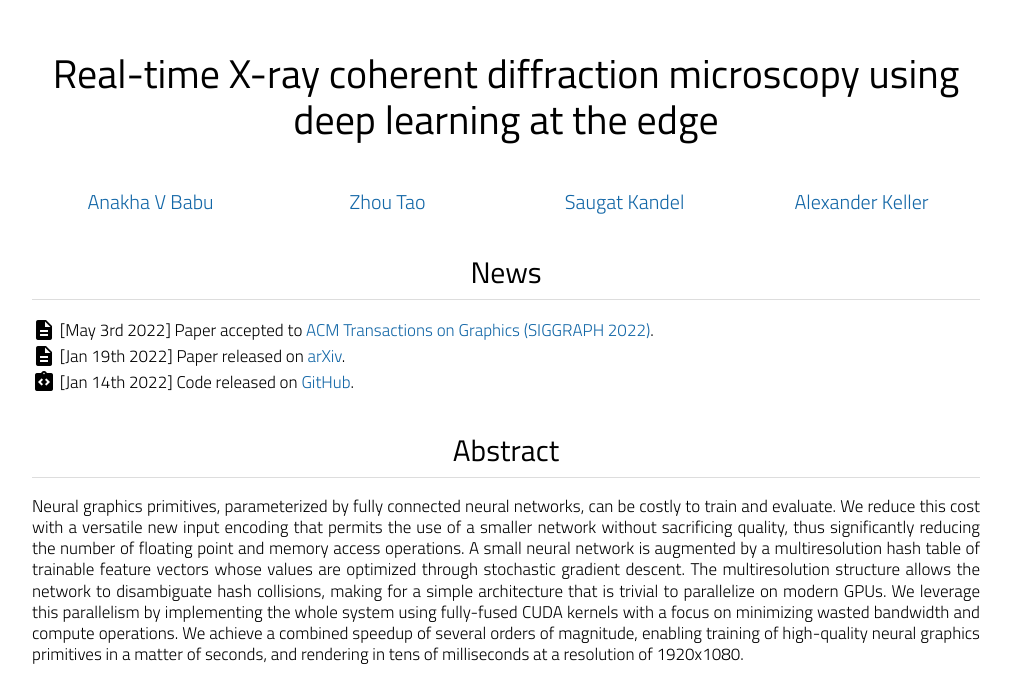
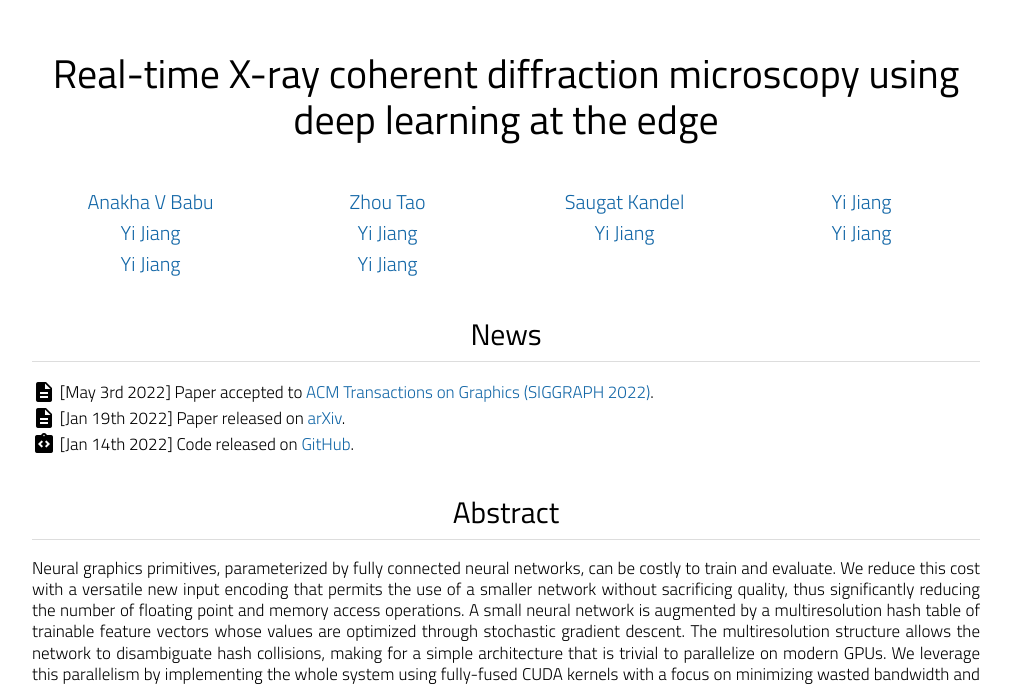
Before and after one commit to vbanakha/edgePtychoNN-realtime, a plain HTML site: page index.html in a window 1280 px wide. Shown: the top 687 px of the page, without its empty margins (134-1145 px from the left). Drawn offline with Linux system fonts and the light colour scheme.

Commit message:
Update index.html

```diff
--- a/index.html
+++ b/index.html
@@ -210,11 +210,7 @@ figure {
 	<meta property="og:description" content="Real-time X-ray coherent diffraction microscopy using deep learning at the edge"/>
 	<link href="https://fonts.googleapis.com/css2?family=Material+Icons" rel="stylesheet">
 
-	<meta name="twitter:card" content="summary_large_image">
-	<meta name="twitter:creator" content="@mmalex">
-	<meta name="twitter:title" content="Instant Neural Graphics Primitives with a Multiresolution Hash Encoding">
-	<meta name="twitter:description" content="A new paper from NVIDIA Research which presents a method for instant training & rendering of high-quality neural graphics primitives.">
-	<meta name="twitter:image" content="https://nvlabs.github.io/instant-ngp/assets/twitter.jpg">
+
 </head>
 
 <body>
@@ -225,10 +221,16 @@ figure {
 
 	<div id="authors">
 		<div class="author-row">
-			<div class="col-4 text-center"><a href="https://tom94.net">Anakha V Babu</a></div>
-			<div class="col-4 text-center"><a href="https://research.nvidia.com/person/alex-evans">Zhou Tao</a></div>
+			<div class="col-4 text-center"><a href="https://www.anl.gov/profile/anakha-v-babu">Anakha V Babu</a></div>
+			<div class="col-4 text-center"><a href="https://www.anl.gov/profile/tao-zhou">Zhou Tao</a></div>
 			<div class="col-4 text-center"><a href="https://research.nvidia.com/person/christoph-schied">Saugat Kandel</a></div>
-			<div class="col-4 text-center"><a href="https://research.nvidia.com/person/alex-keller">Alexander Keller</a></div>
+			<div class="col-4 text-center"><a href="">Yi Jiang</a></div>
+			<div class="col-4 text-center"><a href="">Yi Jiang</a></div>
+			<div class="col-4 text-center"><a href="">Yi Jiang</a></div>
+			<div class="col-4 text-center"><a href="">Yi Jiang</a></div>
+			<div class="col-4 text-center"><a href="">Yi Jiang</a></div>
+			<div class="col-4 text-center"><a href="">Yi Jiang</a></div>
+			<div class="col-4 text-center"><a href="">Yi Jiang</a></div>
 		</div>
 
 
```
